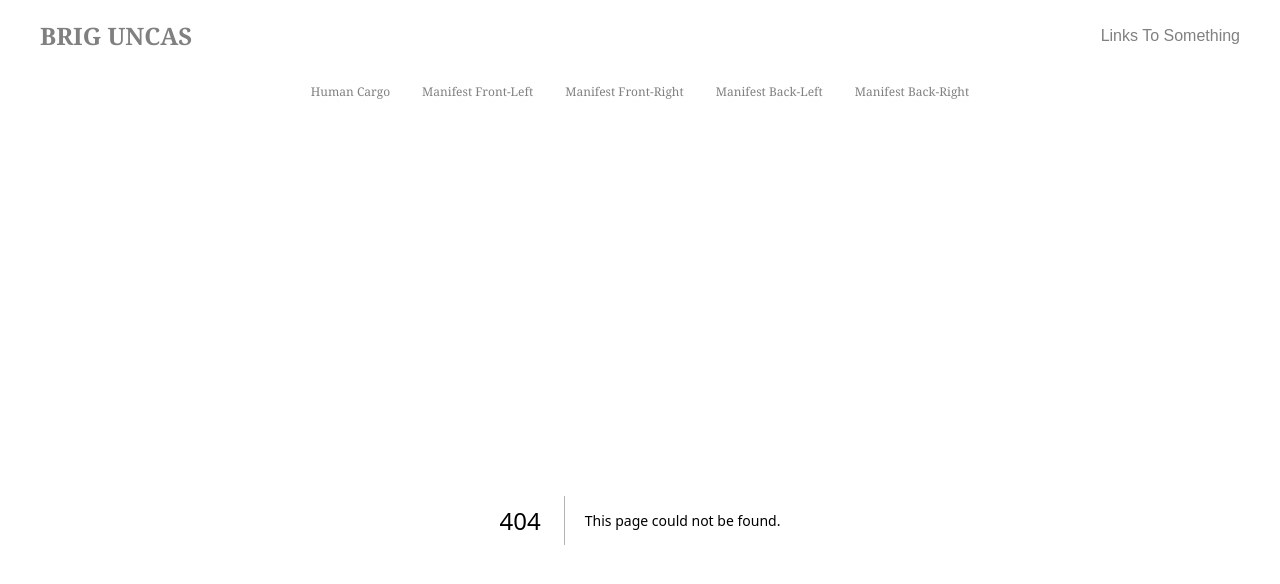
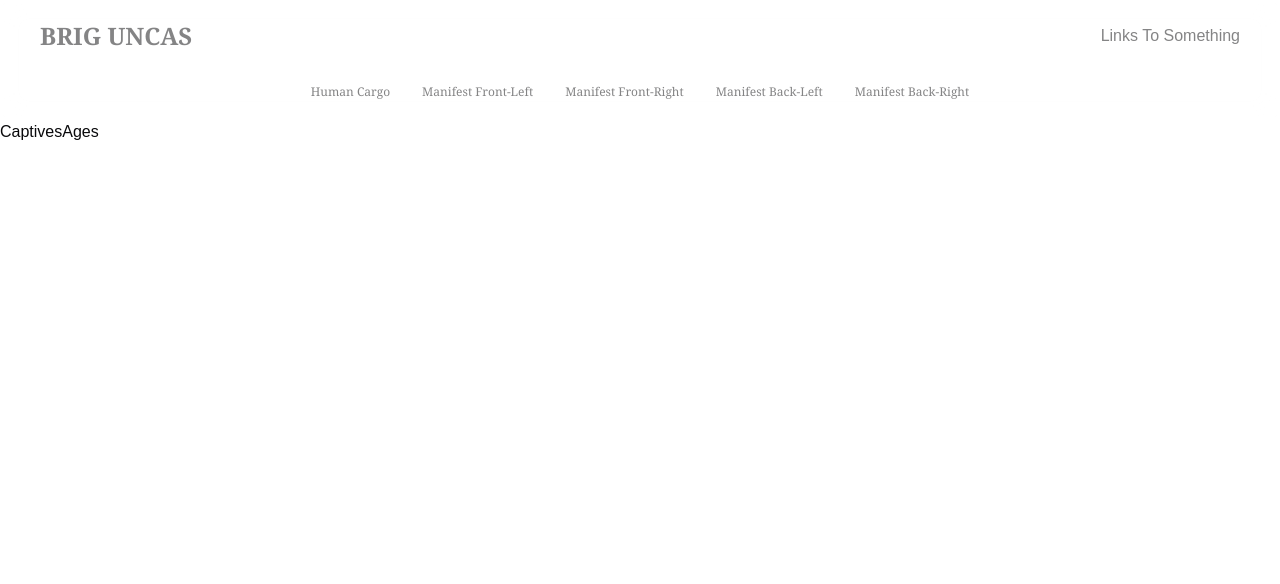
Before and after one commit to mmaustin/brig-uncas, a Next.js app in the folder uncas/: page /ages in a window 1280 px wide. Before the commit this address had no page. Shown: the top 584 px of the page. Built offline with nearby package versions, Linux system fonts and the light colour scheme.

Commit message:
Created a route for display of ages chart and chart component

```diff
--- /dev/null
+++ b/uncas/app/ages/page.tsx
@@ -0,0 +1,9 @@
+
+
+
+const AgesContainer = () => {
+  return (
+    <div>CaptivesAges</div>
+  )
+}
+export default AgesContainer;
--- /dev/null
+++ b/uncas/components/display/AgesChart.tsx
@@ -0,0 +1,9 @@
+
+
+
+const AgesChart = () => {
+  return (
+    <div>AgesChart</div>
+  )
+}
+export default AgesChart
```
